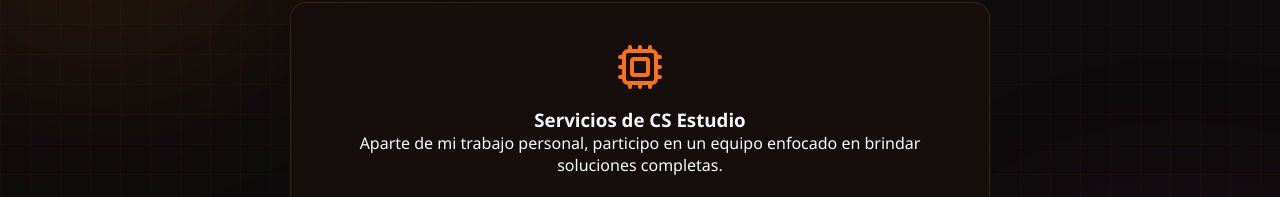
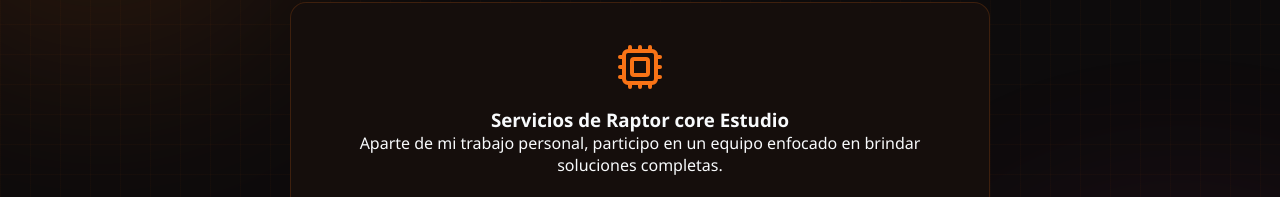
Before and after one commit to jwpxtrm/Portafolio, a plain HTML site: page index.html in a window 1280 px wide. Both pictures are taken after a click on the button "Estudio". Shown: the part 246-443 px from the top of the page. Drawn offline with nearby package versions, Linux system fonts and the light colour scheme; no server answers.

Commit message:
Update studio card title to Raptor core Estudio

```diff
--- a/index.html
+++ b/index.html
@@ -199,7 +199,7 @@
 
       <div class="bento-card studio-hero-card">
         <i data-lucide="cpu" class="studio-logo-icon"></i>
-        <h3>Servicios de CS Estudio</h3>
+        <h3>Servicios de Raptor core Estudio</h3>
         <p>Aparte de mi trabajo personal, participo en un equipo enfocado en brindar soluciones completas.</p>
 
         <div class="services-list">
```
